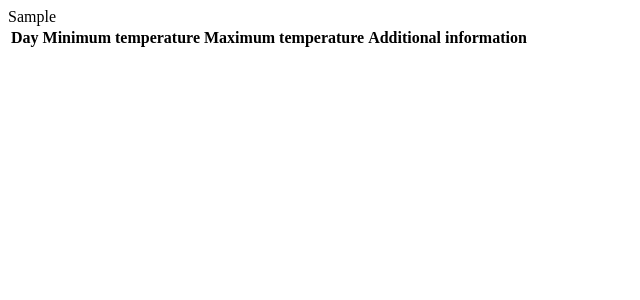
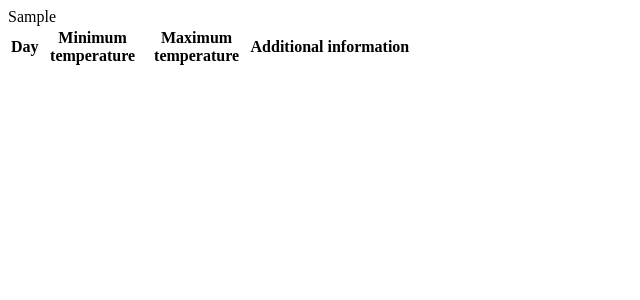
Before and after one commit to francisgauthier93/meteoVis_v10, a PHP site: template app/template/forecast.php in a window 1280 px wide. Shown: the top 300 px of the page, without its empty margins (0-640 px from the left). Run offline with PHP 8.4, Linux system fonts and the light colour scheme; the template is opened without the code that fills it: most values are stand-ins (such as "Sample title", 1, 10 or a date in 2020); data that the repository does not hold is empty.

Commit message:
Fixer la largeur des temperatures

```diff
--- a/app/template/forecast.php
+++ b/app/template/forecast.php
@@ -54,8 +54,8 @@
         <thead class="cf">
             <tr>
                 <th data-original-translation="">Day</th>
-                <th data-original-translation="">Minimum temperature</th>
-                <th data-original-translation="">Maximum temperature</th>
+                <th data-original-translation="" style="table-layout: fixed;width: 100px;">Minimum temperature</th>
+                <th data-original-translation="" style="table-layout: fixed;width: 100px;">Maximum temperature</th>
                 <th data-original-translation="">Additional information</th>
             </tr>
         </thead>
```
